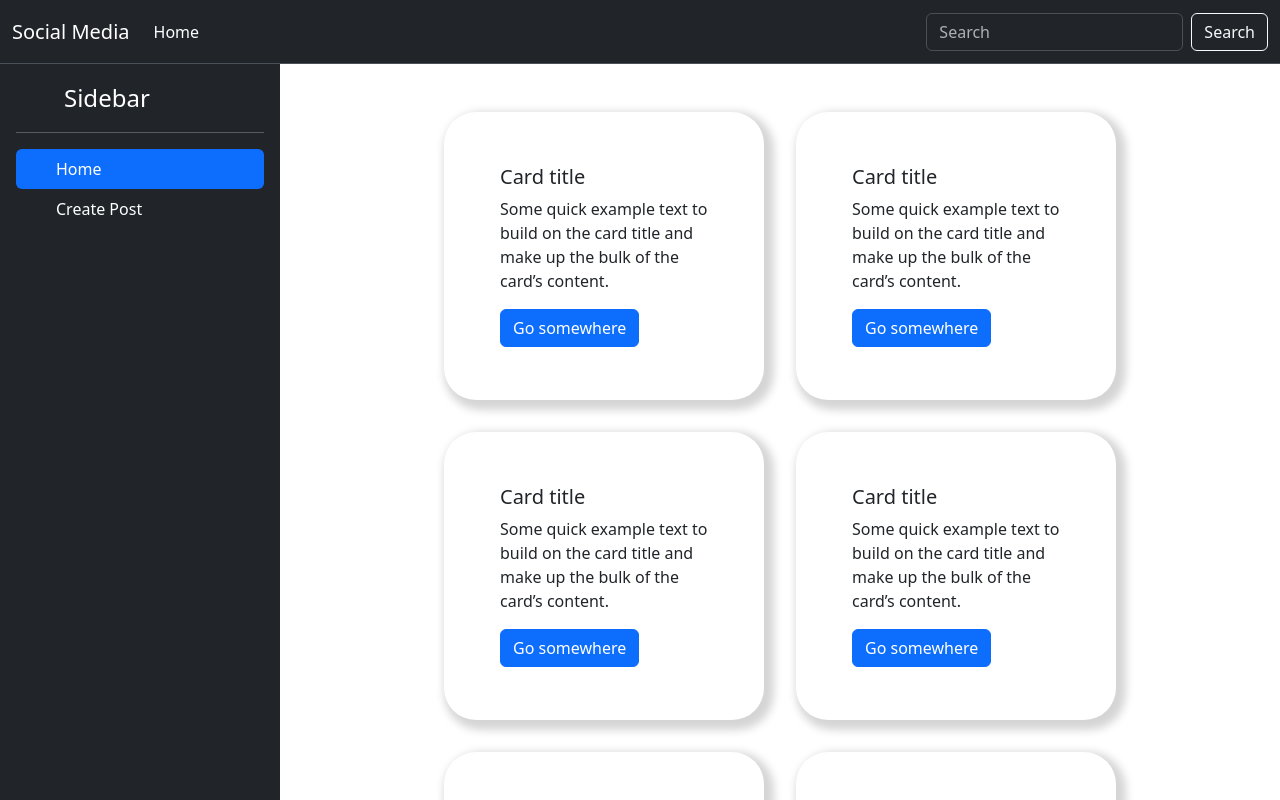
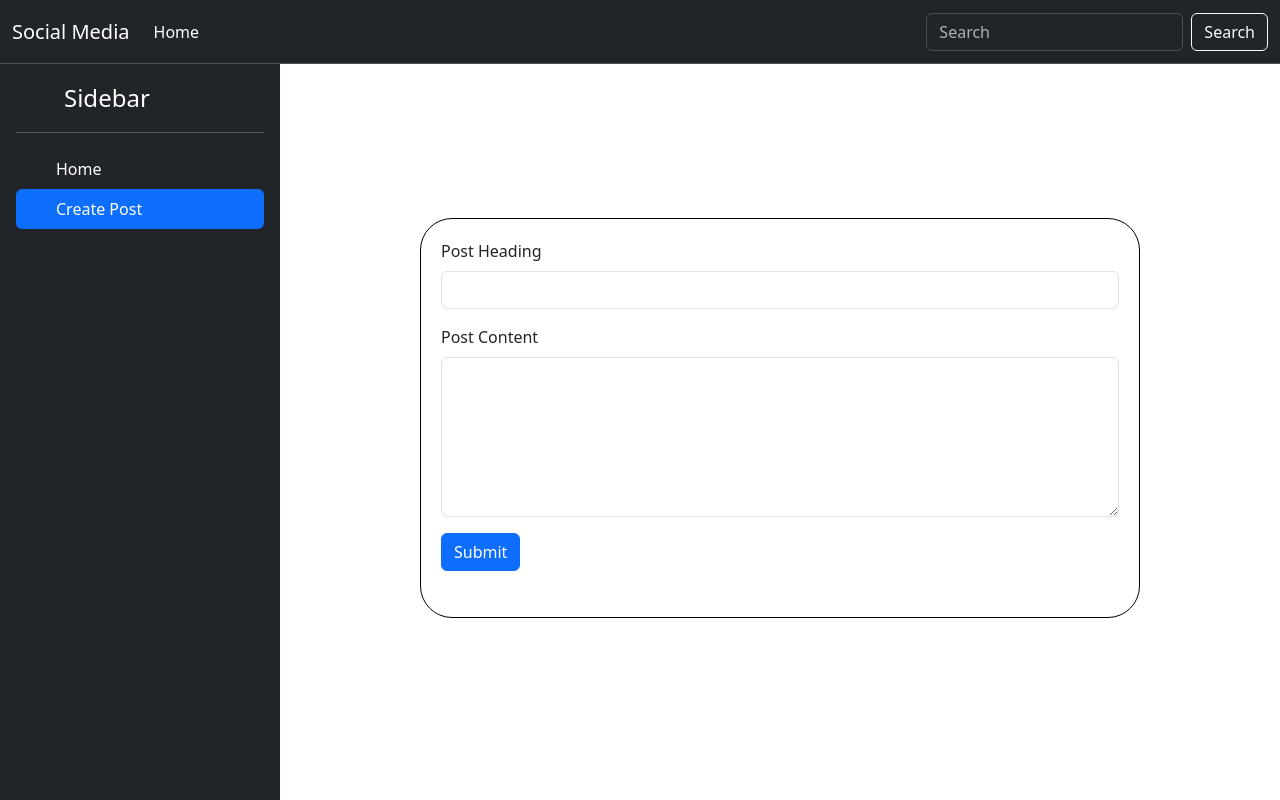
Before and after one commit to arnavbhure/Social-Media-Demo-, a React (Vite) app in the folder Social_Media_Demo/: page / in a window 1280 px wide. Both pictures are taken after a click on the link "Create Post". Shown: the top 800 px of the page. Built offline with nearby package versions, Linux system fonts and the light colour scheme.

Commit message:
Added Fucntionality to the Sidebar

```diff
--- a/Social_Media_Demo/index.html
+++ b/Social_Media_Demo/index.html
@@ -2,7 +2,6 @@
 <html lang="en">
   <head>
     <meta charset="UTF-8" />
-    <link rel="icon" type="image/svg+xml" href="/vite.svg" />
     <meta name="viewport" content="width=device-width, initial-scale=1.0" />
     <title>Social Media Demo</title>
   </head>
--- a/Social_Media_Demo/src/App.jsx
+++ b/Social_Media_Demo/src/App.jsx
@@ -1,22 +1,26 @@
-import Header from './components/header';
-import Sidebar from './components/sidebar';
-import './App.css'
-import 'bootstrap/dist/css/bootstrap.min.css';
-import PostContainer from './components/postContainer';
+import Header from "./components/header";
+import Sidebar from "./components/sidebar";
+import "./App.css";
+import "bootstrap/dist/css/bootstrap.min.css";
+import PostContainer from "./components/postContainer";
+import { useState } from "react";
+import CreatePost from "./components/createPost";
 
 function App() {
+  const [activeSection, setActiveSection] = useState("home"); // for usstate for which section is active  , default : home
 
   return (
     <>
       <div>
-     <Header/>
+        <Header />
       </div>
       <div className="flex-container">
-    <Sidebar/>
-    <PostContainer/>
+        <Sidebar setActiveSection={setActiveSection} />
+        {activeSection === "home" && <PostContainer />}
+        {activeSection === "createPost" && <CreatePost />}
       </div>
     </>
-  )
+  );
 }
 
 export default App;
--- a/Social_Media_Demo/src/components/Post.jsx
+++ b/Social_Media_Demo/src/components/Post.jsx
@@ -1,16 +1,17 @@
 import style from "./PostContainerCss.module.css";
 
 const Post = () => {
-    return(
-
-<div className={`${style.post} card`}>
-  <div className="card-body">
-    <h5 className="card-title">Card title</h5>
-    <p className="card-text">Some quick example text to build on the card title and make up the bulk of the card’s content.</p>
-    <a href="#" className="btn btn-primary">Go somewhere</a>
-  </div>
-</div>
-    )
-}
+  return (
+    <div className={`${style.post} card`}>
+      <div className="card-body">
+        <h5 className="card-title">Card title</h5>
+        <p className="card-text">
+          Some quick example text to build on the card title and make up the
+          bulk of the card’s content.
+        </p>
+      </div>
+    </div>
+  );
+};
 
 export default Post;
--- a/Social_Media_Demo/src/components/PostContainerCss.module.css
+++ b/Social_Media_Demo/src/components/PostContainerCss.module.css
@@ -1,4 +1,4 @@
-.postContainerFlex{
+.postContainerFlex {
   margin-top: 2rem;
   width: 100%;
   height: 100%;
@@ -8,15 +8,15 @@
   align-items: center;
 }
 
-.post{
+.post {
   display: flex;
   flex-direction: column;
   justify-content: center;
   align-items: center;
-    padding: 2.5rem;
+  padding: 2rem;
   width: 20rem;
-    height: 18rem;
-    margin: 1rem;
+  height: 15rem;
+  margin: 2rem;
   border-radius: 2rem;
   box-shadow: 5px 5px 8px 5px #d4d5d4;
   border: none;
--- /dev/null
+++ b/Social_Media_Demo/src/components/createPost.jsx
@@ -0,0 +1,38 @@
+import style from "../components/createPost.module.css";
+
+const CreatePost = () => {
+  return (
+    <>
+      <div className={style.FormFlex}>
+        <form className={style.FormClass}>
+          <div className="mb-3">
+            <label htmlFor="exampleInputEmail1" className="form-label">
+              Post Heading
+            </label>
+            <input
+              type="email"
+              className="form-control"
+              id="exampleInputEmail1"
+              aria-describedby="emailHelp"
+            />
+          </div>
+          <div className="mb-3">
+            <label htmlFor="exampleInputPassword1" className="form-label">
+              Post Content
+            </label>
+            <textarea
+              className="form-control"
+              id="exampleInputPassword1"
+              style={{ height: "10rem" }}
+            />
+          </div>
+          <button type="submit" className="btn btn-primary">
+            Submit
+          </button>
+        </form>
+      </div>
+    </>
+  );
+};
+
+export default CreatePost;
--- /dev/null
+++ b/Social_Media_Demo/src/components/createPost.module.css
@@ -0,0 +1,15 @@
+.FormFlex {
+  width: 100%;
+  display: flex;
+  align-items: center;
+  justify-content: center;
+}
+
+.FormClass {
+  height: 50vh;
+  width: 90vh;
+  padding: 2%;
+  margin-bottom: 12rem;
+  border: 1px solid black;
+  border-radius: 2rem;
+}
--- a/Social_Media_Demo/src/components/sidebar.jsx
+++ b/Social_Media_Demo/src/components/sidebar.jsx
@@ -1,41 +1,78 @@
-const Sidebar = () => {
+import { useState } from "react";
+
+const Sidebar = ({ setActiveSection }) => {
+  const [active, setActive] = useState("home"); // for usestate of which element is active , default : home
+
   return (
-        <div className="d-flex flex-column flex-shrink-0 p-3 text-white bg-dark" style={{width: '280px' , height : '112.45vh'}}>
-    <a href="/" className="d-flex align-items-center mb-3 mb-md-0 me-md-auto text-white text-decoration-none">
-      <svg className="bi me-2" width="40" height="32"><use xlinkHref="#bootstrap"></use></svg>
+    <div
+      className="d-flex flex-column flex-shrink-0 p-3 text-white bg-dark"
+      style={{ width: "280px", height: "112.45vh" }}
+    >
+      <a
+        href="/"
+        className="d-flex align-items-center mb-3 mb-md-0 me-md-auto text-white text-decoration-none"
+      >
+        <svg className={"bi me-2"} width="40" height="32">
+          <use xlinkHref="#bootstrap"></use>
+        </svg>
         <span className="fs-4">Sidebar</span>
       </a>
-    <hr/>
+      <hr />
       <ul className="nav nav-pills flex-column mb-auto">
         <li className="nav-item">
-        <a href="#" className="nav-link active" aria-current="page">
-          <svg className="bi me-2" width="16" height="16"><use xlinkHref="#home"></use></svg>
+          <a
+            href="#"
+            className={`nav-link home ${active === "home" ? "active" : ""}`}
+            style={{ color: "white" }}
+            aria-current="page"
+            onClick={() => {
+              (setActive("home"), setActiveSection("home"));
+            }}
+          >
+            <svg className="bi me-2" width="16" height="16">
+              <use xlinkHref="#home"></use>
+            </svg>
             Home
           </a>
         </li>
         <li>
-        <a href="#" className="nav-link text-white">
-          <svg className="bi me-2" width="16" height="16"><use xlinkHref="#speedometer2"></use></svg>
+          <a
+            href="#"
+            className={`nav-link text-white ${active === "createPost" ? "active" : ""}`}
+            onClick={(e) => {
+              e.preventDefault();
+              setActive("createPost");
+              setActiveSection("createPost");
+            }}
+          >
+            <svg className="bi me-2" width="16" height="16">
+              <use xlinkHref="#speedometer2"></use>
+            </svg>
             Create Post
           </a>
         </li>
       </ul>
-    <hr/>
+      <hr />
       <div className="dropdown">
-      <a href="#" className="d-flex align-items-center text-white text-decoration-none dropdown-toggle" id="dropdownUser1" data-bs-toggle="dropdown" aria-expanded="false">
-        <img src="https://github.com/mdo.png" alt="" width="32" height="32" className="rounded-circle me-2" />
-        <strong>mdo</strong>
+        <a
+          href="#"
+          className="d-flex align-items-center text-white text-decoration-none dropdown-toggle"
+          id="dropdownUser1"
+          data-bs-toggle="dropdown"
+          aria-expanded="false"
+        >
+          <img
+            src="https://github.com/mdo.png"
+            alt=""
+            width="32"
+            height="32"
+            className="rounded-circle me-2"
+          />
+          <strong>User</strong>
         </a>
-      <ul className="dropdown-menu dropdown-menu-dark text-small shadow" aria-labelledby="dropdownUser1">
-        <li><a className="dropdown-item" href="#">New project...</a></li>
-        <li><a className="dropdown-item" href="#">Settings</a></li>
-        <li><a className="dropdown-item" href="#">Profile</a></li>
-        <li><hr className="dropdown-divider"/></li>
-        <li><a className="dropdown-item" href="#">Sign out</a></li>
-      </ul>
       </div>
     </div>
-    )
-}
+  );
+};
 
 export default Sidebar;
```
Lines whose indentation alone changed are shown as unchanged.
